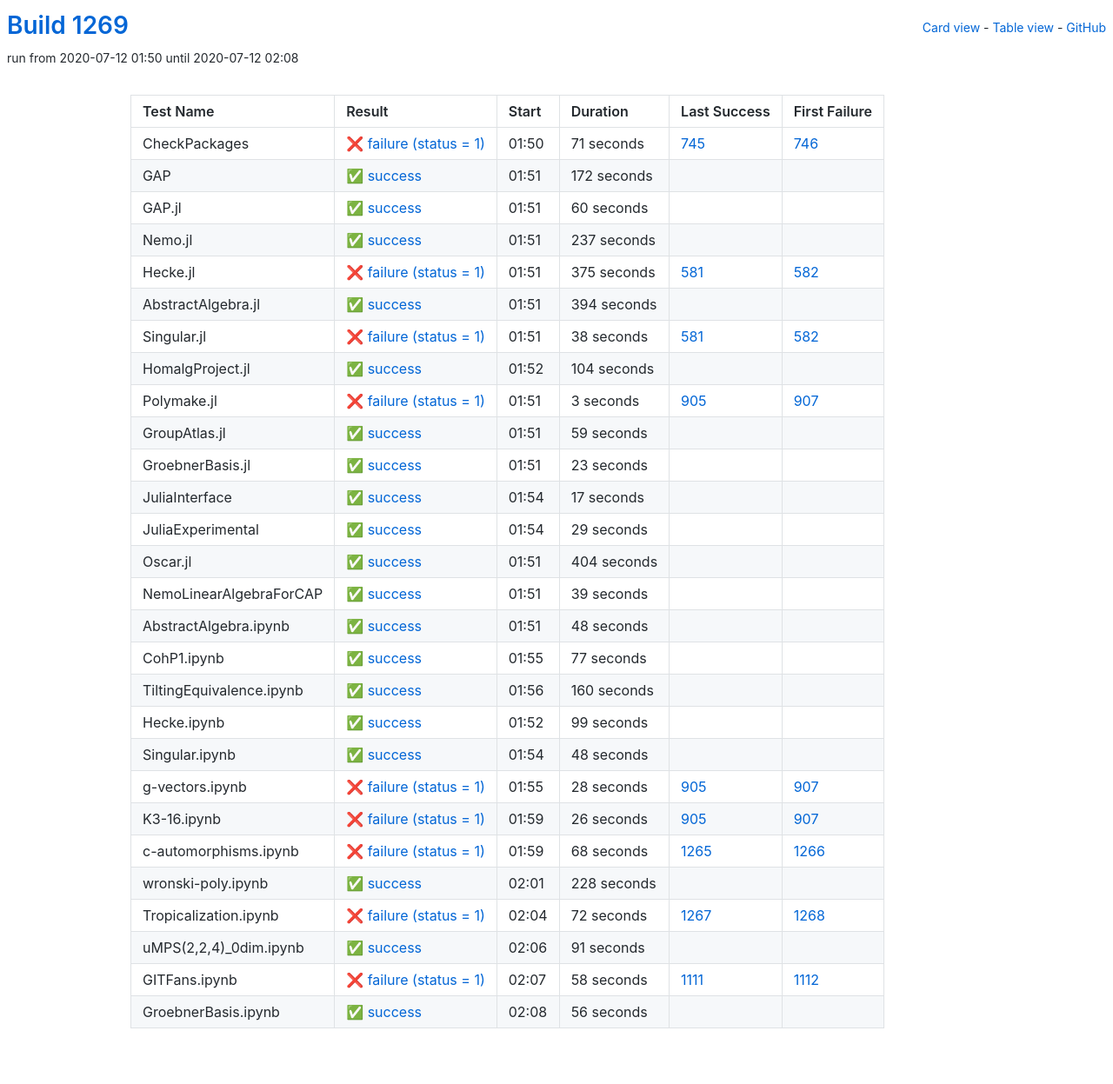
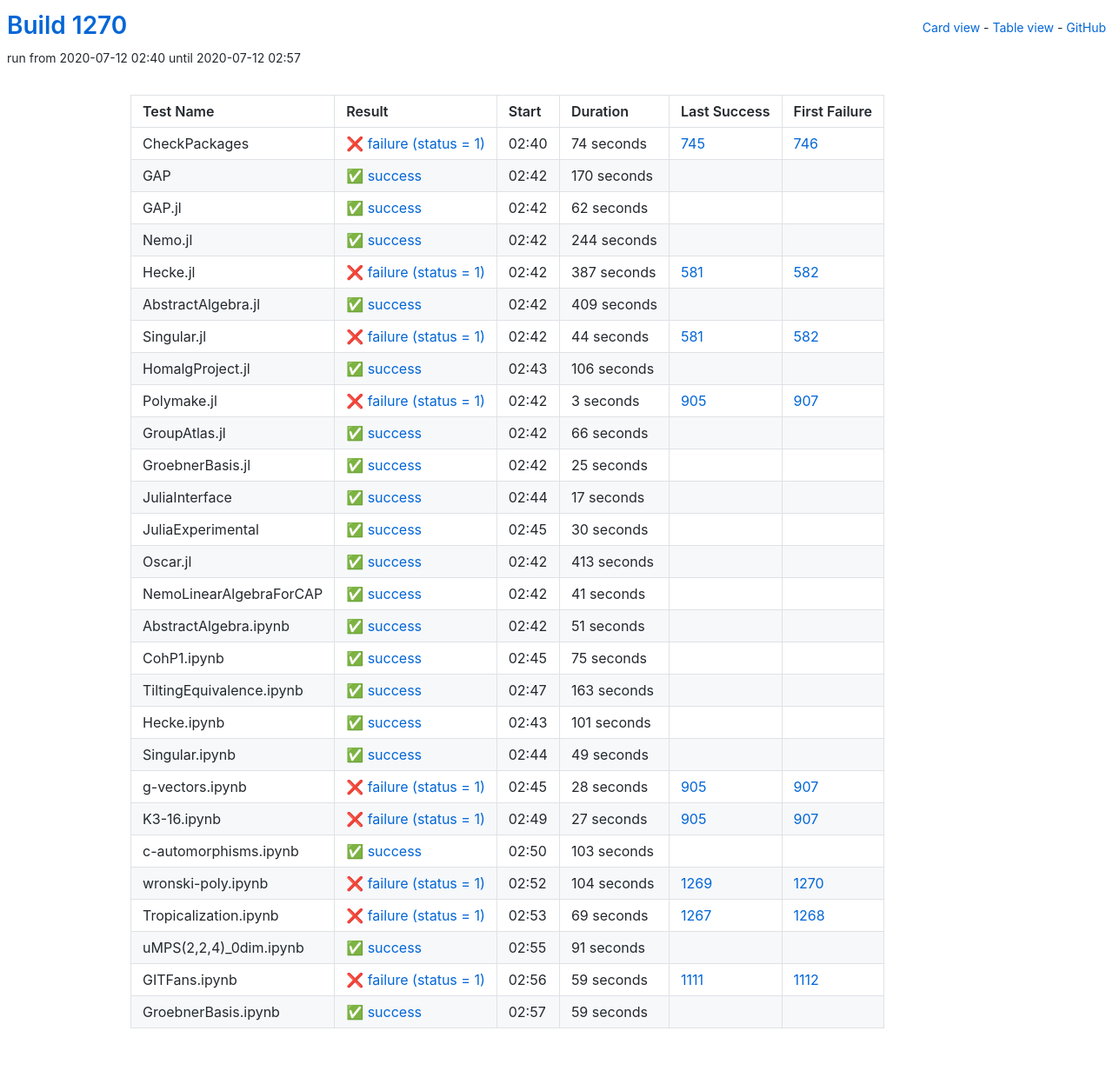
Before and after one commit to oscar-system/oscar-ci-status-1.4, a Jekyll site: the page built from table.html, in a window 1280 px wide. Shown: the whole page at 87% size. Built offline with Jekyll 4.4.1, drawn with Linux system fonts in a browser that asks for light colours.

Commit message:
Build #1270

```diff
--- a/_data/ci.yml
+++ b/_data/ci.yml
@@ -1,6 +1,6 @@
 ---
-build: 1269
-build_url: https://oscarci.mathematik.uni-kl.de/job/oscar-julia-1.4/1269/
+build: 1270
+build_url: https://oscarci.mathematik.uni-kl.de/job/oscar-julia-1.4/1270/
 job: oscar-julia-1.4
 organization: oscar-system
 repo: oscar-ci-status-1.4
@@ -8,104 +8,104 @@ repourl: https://github.com/oscar-system/oscar-ci-status-1.4
 tests:
 - name: CheckPackages
   id: checkpackages
-  log: https://oscarci.mathematik.uni-kl.de/job/oscar-julia-1.4/1269/artifact/logs/build-1269/CheckPackages.log
-  start: 2020-07-12 01:50
+  log: https://oscarci.mathematik.uni-kl.de/job/oscar-julia-1.4/1270/artifact/logs/build-1270/CheckPackages.log
+  start: 2020-07-12 02:40
   success: false
   exitcode: 1
   status: failure
-  duration: 71
+  duration: 74
   last_success: 745
   last_success_url: https://oscarci.mathematik.uni-kl.de/job/oscar-julia-1.4/745/
   first_failure: 746
   first_failure_url: https://oscarci.mathematik.uni-kl.de/job/oscar-julia-1.4/746/
 - name: GAP
   id: gap
-  log: https://oscarci.mathematik.uni-kl.de/job/oscar-julia-1.4/1269/artifact/logs/build-1269/GAP.log
-  start: 2020-07-12 01:51
+  log: https://oscarci.mathematik.uni-kl.de/job/oscar-julia-1.4/1270/artifact/logs/build-1270/GAP.log
+  start: 2020-07-12 02:42
   success: true
   exitcode: 0
   status: success
-  duration: 172
+  duration: 170
   last_success: false
   last_success_url:
   first_failure: false
   first_failure_url:
 - name: GAP.jl
   id: gap-jl
-  log: https://oscarci.mathematik.uni-kl.de/job/oscar-julia-1.4/1269/artifact/logs/build-1269/GAP.jl.log
-  start: 2020-07-12 01:51
+  log: https://oscarci.mathematik.uni-kl.de/job/oscar-julia-1.4/1270/artifact/logs/build-1270/GAP.jl.log
+  start: 2020-07-12 02:42
   success: true
   exitcode: 0
   status: success
-  duration: 60
+  duration: 62
   last_success: false
   last_success_url:
   first_failure: false
   first_failure_url:
 - name: Nemo.jl
   id: nemo-jl
-  log: https://oscarci.mathematik.uni-kl.de/job/oscar-julia-1.4/1269/artifact/logs/build-1269/Nemo.jl.log
-  start: 2020-07-12 01:51
+  log: https://oscarci.mathematik.uni-kl.de/job/oscar-julia-1.4/1270/artifact/logs/build-1270/Nemo.jl.log
+  start: 2020-07-12 02:42
   success: true
   exitcode: 0
   status: success
-  duration: 237
+  duration: 244
   last_success: false
   last_success_url:
   first_failure: false
   first_failure_url:
 - name: Hecke.jl
   id: hecke-jl
-  log: https://oscarci.mathematik.uni-kl.de/job/oscar-julia-1.4/1269/artifact/logs/build-1269/Hecke.jl.log
-  start: 2020-07-12 01:51
+  log: https://oscarci.mathematik.uni-kl.de/job/oscar-julia-1.4/1270/artifact/logs/build-1270/Hecke.jl.log
+  start: 2020-07-12 02:42
   success: false
   exitcode: 1
   status: failure
-  duration: 375
+  duration: 387
   last_success: 581
   last_success_url: https://oscarci.mathematik.uni-kl.de/job/oscar-julia-1.4/581/
   first_failure: 582
   first_failure_url: https://oscarci.mathematik.uni-kl.de/job/oscar-julia-1.4/582/
 - name: AbstractAlgebra.jl
   id: abstractalgebra-jl
-  log: https://oscarci.mathematik.uni-kl.de/job/oscar-julia-1.4/1269/artifact/logs/build-1269/AbstractAlgebra.jl.log
-  start: 2020-07-12 01:51
+  log: https://oscarci.mathematik.uni-kl.de/job/oscar-julia-1.4/1270/artifact/logs/build-1270/AbstractAlgebra.jl.log
+  start: 2020-07-12 02:42
   success: true
   exitcode: 0
   status: success
-  duration: 394
+  duration: 409
   last_success: false
   last_success_url:
   first_failure: false
   first_failure_url:
 - name: Singular.jl
   id: singular-jl
-  log: https://oscarci.mathematik.uni-kl.de/job/oscar-julia-1.4/1269/artifact/logs/build-1269/Singular.jl.log
-  start: 2020-07-12 01:51
+  log: https://oscarci.mathematik.uni-kl.de/job/oscar-julia-1.4/1270/artifact/logs/build-1270/Singular.jl.log
+  start: 2020-07-12 02:42
   success: false
   exitcode: 1
   status: failure
-  duration: 38
+  duration: 44
   last_success: 581
   last_success_url: https://oscarci.mathematik.uni-kl.de/job/oscar-julia-1.4/581/
   first_failure: 582
   first_failure_url: https://oscarci.mathematik.uni-kl.de/job/oscar-julia-1.4/582/
 - name: HomalgProject.jl
   id: homalgproject-jl
-  log: https://oscarci.mathematik.uni-kl.de/job/oscar-julia-1.4/1269/artifact/logs/build-1269/HomalgProject.jl.log
-  start: 2020-07-12 01:52
+  log: https://oscarci.mathematik.uni-kl.de/job/oscar-julia-1.4/1270/artifact/logs/build-1270/HomalgProject.jl.log
+  start: 2020-07-12 02:43
   success: true
   exitcode: 0
   status: success
-  duration: 104
+  duration: 106
   last_success: false
   last_success_url:
   first_failure: false
   first_failure_url:
 - name: Polymake.jl
   id: polymake-jl
-  log: https://oscarci.mathematik.uni-kl.de/job/oscar-julia-1.4/1269/artifact/logs/build-1269/Polymake.jl.log
-  start: 2020-07-12 01:51
+  log: https://oscarci.mathematik.uni-kl.de/job/oscar-julia-1.4/1270/artifact/logs/build-1270/Polymake.jl.log
+  start: 2020-07-12 02:42
   success: false
   exitcode: 1
   status: failure
@@ -116,32 +116,32 @@ tests:
   first_failure_url: https://oscarci.mathematik.uni-kl.de/job/oscar-julia-1.4/907/
 - name: GroupAtlas.jl
   id: groupatlas-jl
-  log: https://oscarci.mathematik.uni-kl.de/job/oscar-julia-1.4/1269/artifact/logs/build-1269/GroupAtlas.jl.log
-  start: 2020-07-12 01:51
+  log: https://oscarci.mathematik.uni-kl.de/job/oscar-julia-1.4/1270/artifact/logs/build-1270/GroupAtlas.jl.log
+  start: 2020-07-12 02:42
   success: true
   exitcode: 0
   status: success
-  duration: 59
+  duration: 66
   last_success: false
   last_success_url:
   first_failure: false
   first_failure_url:
 - name: GroebnerBasis.jl
   id: groebnerbasis-jl
-  log: https://oscarci.mathematik.uni-kl.de/job/oscar-julia-1.4/1269/artifact/logs/build-1269/GroebnerBasis.jl.log
-  start: 2020-07-12 01:51
+  log: https://oscarci.mathematik.uni-kl.de/job/oscar-julia-1.4/1270/artifact/logs/build-1270/GroebnerBasis.jl.log
+  start: 2020-07-12 02:42
   success: true
   exitcode: 0
   status: success
-  duration: 23
+  duration: 25
   last_success: false
   last_success_url:
   first_failure: false
   first_failure_url:
 - name: JuliaInterface
   id: juliainterface
-  log: https://oscarci.mathematik.uni-kl.de/job/oscar-julia-1.4/1269/artifact/logs/build-1269/JuliaInterface.log
-  start: 2020-07-12 01:54
+  log: https://oscarci.mathematik.uni-kl.de/job/oscar-julia-1.4/1270/artifact/logs/build-1270/JuliaInterface.log
+  start: 2020-07-12 02:44
   success: true
   exitcode: 0
   status: success
@@ -152,104 +152,104 @@ tests:
   first_failure_url:
 - name: JuliaExperimental
   id: juliaexperimental
-  log: https://oscarci.mathematik.uni-kl.de/job/oscar-julia-1.4/1269/artifact/logs/build-1269/JuliaExperimental.log
-  start: 2020-07-12 01:54
+  log: https://oscarci.mathematik.uni-kl.de/job/oscar-julia-1.4/1270/artifact/logs/build-1270/JuliaExperimental.log
+  start: 2020-07-12 02:45
   success: true
   exitcode: 0
   status: success
-  duration: 29
+  duration: 30
   last_success: false
   last_success_url:
   first_failure: false
   first_failure_url:
 - name: Oscar.jl
   id: oscar-jl
-  log: https://oscarci.mathematik.uni-kl.de/job/oscar-julia-1.4/1269/artifact/logs/build-1269/Oscar.jl.log
-  start: 2020-07-12 01:51
+  log: https://oscarci.mathematik.uni-kl.de/job/oscar-julia-1.4/1270/artifact/logs/build-1270/Oscar.jl.log
+  start: 2020-07-12 02:42
   success: true
   exitcode: 0
   status: success
-  duration: 404
+  duration: 413
   last_success: false
   last_success_url:
   first_failure: false
   first_failure_url:
 - name: NemoLinearAlgebraForCAP
   id: nemolinearalgebraforcap
-  log: https://oscarci.mathematik.uni-kl.de/job/oscar-julia-1.4/1269/artifact/logs/build-1269/NemoLinearAlgebraForCAP.log
-  start: 2020-07-12 01:51
+  log: https://oscarci.mathematik.uni-kl.de/job/oscar-julia-1.4/1270/artifact/logs/build-1270/NemoLinearAlgebraForCAP.log
+  start: 2020-07-12 02:42
   success: true
   exitcode: 0
   status: success
-  duration: 39
+  duration: 41
   last_success: false
   last_success_url:
   first_failure: false
   first_failure_url:
 - name: AbstractAlgebra.ipynb
   id: abstractalgebra-ipynb
-  log: https://oscarci.mathematik.uni-kl.de/job/oscar-julia-1.4/1269/artifact/logs/build-1269/AbstractAlgebra.ipynb.log
-  start: 2020-07-12 01:51
+  log: https://oscarci.mathematik.uni-kl.de/job/oscar-julia-1.4/1270/artifact/logs/build-1270/AbstractAlgebra.ipynb.log
+  start: 2020-07-12 02:42
   success: true
   exitcode: 0
   status: success
-  duration: 48
+  duration: 51
   last_success: false
   last_success_url:
   first_failure: false
   first_failure_url:
 - name: CohP1.ipynb
   id: cohp1-ipynb
-  log: https://oscarci.mathematik.uni-kl.de/job/oscar-julia-1.4/1269/artifact/logs/build-1269/CohP1.ipynb.log
-  start: 2020-07-12 01:55
+  log: https://oscarci.mathematik.uni-kl.de/job/oscar-julia-1.4/1270/artifact/logs/build-1270/CohP1.ipynb.log
+  start: 2020-07-12 02:45
   success: true
   exitcode: 0
   status: success
-  duration: 77
+  duration: 75
   last_success: false
   last_success_url:
   first_failure: false
   first_failure_url:
 - name: TiltingEquivalence.ipynb
   id: tiltingequivalence-ipynb
-  log: https://oscarci.mathematik.uni-kl.de/job/oscar-julia-1.4/1269/artifact/logs/build-1269/TiltingEquivalence.ipynb.log
-  start: 2020-07-12 01:56
+  log: https://oscarci.mathematik.uni-kl.de/job/oscar-julia-1.4/1270/artifact/logs/build-1270/TiltingEquivalence.ipynb.log
+  start: 2020-07-12 02:47
   success: true
   exitcode: 0
   status: success
-  duration: 160
+  duration: 163
   last_success: false
   last_success_url:
   first_failure: false
   first_failure_url:
 - name: Hecke.ipynb
   id: hecke-ipynb
-  log: https://oscarci.mathematik.uni-kl.de/job/oscar-julia-1.4/1269/artifact/logs/build-1269/Hecke.ipynb.log
-  start: 2020-07-12 01:52
+  log: https://oscarci.mathematik.uni-kl.de/job/oscar-julia-1.4/1270/artifact/logs/build-1270/Hecke.ipynb.log
+  start: 2020-07-12 02:43
   success: true
   exitcode: 0
   status: success
-  duration: 99
+  duration: 101
   last_success: false
   last_success_url:
   first_failure: false
   first_failure_url:
 - name: Singular.ipynb
   id: singular-ipynb
-  log: https://oscarci.mathematik.uni-kl.de/job/oscar-julia-1.4/1269/artifact/logs/build-1269/Singular.ipynb.log
-  start: 2020-07-12 01:54
+  log: https://oscarci.mathematik.uni-kl.de/job/oscar-julia-1.4/1270/artifact/logs/build-1270/Singular.ipynb.log
+  start: 2020-07-12 02:44
   success: true
   exitcode: 0
   status: success
-  duration: 48
+  duration: 49
   last_success: false
   last_success_url:
   first_failure: false
   first_failure_url:
 - name: g-vectors.ipynb
   id: g-vectors-ipynb
-  log: https://oscarci.mathematik.uni-kl.de/job/oscar-julia-1.4/1269/artifact/logs/build-1269/g-vectors.ipynb.log
-  start: 2020-07-12 01:55
+  log: https://oscarci.mathematik.uni-kl.de/job/oscar-julia-1.4/1270/artifact/logs/build-1270/g-vectors.ipynb.log
+  start: 2020-07-12 02:45
   success: false
   exitcode: 1
   status: failure
@@ -260,56 +260,56 @@ tests:
   first_failure_url: https://oscarci.mathematik.uni-kl.de/job/oscar-julia-1.4/907/
 - name: K3-16.ipynb
   id: k3-16-ipynb
-  log: https://oscarci.mathematik.uni-kl.de/job/oscar-julia-1.4/1269/artifact/logs/build-1269/K3-16.ipynb.log
-  start: 2020-07-12 01:59
+  log: https://oscarci.mathematik.uni-kl.de/job/oscar-julia-1.4/1270/artifact/logs/build-1270/K3-16.ipynb.log
+  start: 2020-07-12 02:49
   success: false
   exitcode: 1
   status: failure
-  duration: 26
+  duration: 27
   last_success: 905
   last_success_url: https://oscarci.mathematik.uni-kl.de/job/oscar-julia-1.4/905/
   first_failure: 907
   first_failure_url: https://oscarci.mathematik.uni-kl.de/job/oscar-julia-1.4/907/
 - name: c-automorphisms.ipynb
   id: c-automorphisms-ipynb
-  log: https://oscarci.mathematik.uni-kl.de/job/oscar-julia-1.4/1269/artifact/logs/build-1269/c-automorphisms.ipynb.log
-  start: 2020-07-12 01:59
-  success: false
-  exitcode: 1
-  status: failure
-  duration: 68
-  last_success: 1265
-  last_success_url: https://oscarci.mathematik.uni-kl.de/job/oscar-julia-1.4/1265/
-  first_failure: 1266
-  first_failure_url: https://oscarci.mathematik.uni-kl.de/job/oscar-julia-1.4/1266/
-- name: wronski-poly.ipynb
-  id: wronski-poly-ipynb
-  log: https://oscarci.mathematik.uni-kl.de/job/oscar-julia-1.4/1269/artifact/logs/build-1269/wronski-poly.ipynb.log
-  start: 2020-07-12 02:01
+  log: https://oscarci.mathematik.uni-kl.de/job/oscar-julia-1.4/1270/artifact/logs/build-1270/c-automorphisms.ipynb.log
+  start: 2020-07-12 02:50
   success: true
   exitcode: 0
   status: success
-  duration: 228
+  duration: 103
   last_success: false
   last_success_url:
   first_failure: false
   first_failure_url:
-- name: Tropicalization.ipynb
-  id: tropicalization-ipynb
-  log: https://oscarci.mathematik.uni-kl.de/job/oscar-julia-1.4/1269/artifact/logs/build-1269/Tropicalization.ipynb.log
-  start: 2020-07-12 02:04
+- name: wronski-poly.ipynb
+  id: wronski-poly-ipynb
+  log: https://oscarci.mathematik.uni-kl.de/job/oscar-julia-1.4/1270/artifact/logs/build-1270/wronski-poly.ipynb.log
+  start: 2020-07-12 02:52
   success: false
   exitcode: 1
   status: failure
-  duration: 72
+  duration: 104
+  last_success: 1269
+  last_success_url: https://oscarci.mathematik.uni-kl.de/job/oscar-julia-1.4/1269/
+  first_failure: 1270
+  first_failure_url: https://oscarci.mathematik.uni-kl.de/job/oscar-julia-1.4/1270/
+- name: Tropicalization.ipynb
+  id: tropicalization-ipynb
+  log: https://oscarci.mathematik.uni-kl.de/job/oscar-julia-1.4/1270/artifact/logs/build-1270/Tropicalization.ipynb.log
+  start: 2020-07-12 02:53
+  success: false
+  exitcode: 1
+  status: failure
+  duration: 69
   last_success: 1267
   last_success_url: https://oscarci.mathematik.uni-kl.de/job/oscar-julia-1.4/1267/
   first_failure: 1268
   first_failure_url: https://oscarci.mathematik.uni-kl.de/job/oscar-julia-1.4/1268/
 - name: uMPS(2,2,4)_0dim.ipynb
   id: umps-2-2-4-0dim-ipynb
-  log: https://oscarci.mathematik.uni-kl.de/job/oscar-julia-1.4/1269/artifact/logs/build-1269/uMPS-2-2-4-_0dim.ipynb.log
-  start: 2020-07-12 02:06
+  log: https://oscarci.mathematik.uni-kl.de/job/oscar-julia-1.4/1270/artifact/logs/build-1270/uMPS-2-2-4-_0dim.ipynb.log
+  start: 2020-07-12 02:55
   success: true
   exitcode: 0
   status: success
@@ -320,24 +320,24 @@ tests:
   first_failure_url:
 - name: GITFans.ipynb
   id: gitfans-ipynb
-  log: https://oscarci.mathematik.uni-kl.de/job/oscar-julia-1.4/1269/artifact/logs/build-1269/GITFans.ipynb.log
-  start: 2020-07-12 02:07
+  log: https://oscarci.mathematik.uni-kl.de/job/oscar-julia-1.4/1270/artifact/logs/build-1270/GITFans.ipynb.log
+  start: 2020-07-12 02:56
   success: false
   exitcode: 1
   status: failure
-  duration: 58
+  duration: 59
   last_success: 1111
   last_success_url: https://oscarci.mathematik.uni-kl.de/job/oscar-julia-1.4/1111/
   first_failure: 1112
   first_failure_url: https://oscarci.mathematik.uni-kl.de/job/oscar-julia-1.4/1112/
 - name: GroebnerBasis.ipynb
   id: groebnerbasis-ipynb
-  log: https://oscarci.mathematik.uni-kl.de/job/oscar-julia-1.4/1269/artifact/logs/build-1269/GroebnerBasis.ipynb.log
-  start: 2020-07-12 02:08
+  log: https://oscarci.mathematik.uni-kl.de/job/oscar-julia-1.4/1270/artifact/logs/build-1270/GroebnerBasis.ipynb.log
+  start: 2020-07-12 02:57
   success: true
   exitcode: 0
   status: success
-  duration: 56
+  duration: 59
   last_success: false
   last_success_url:
   first_failure: false
```
Also changed, not shown: README.md.
